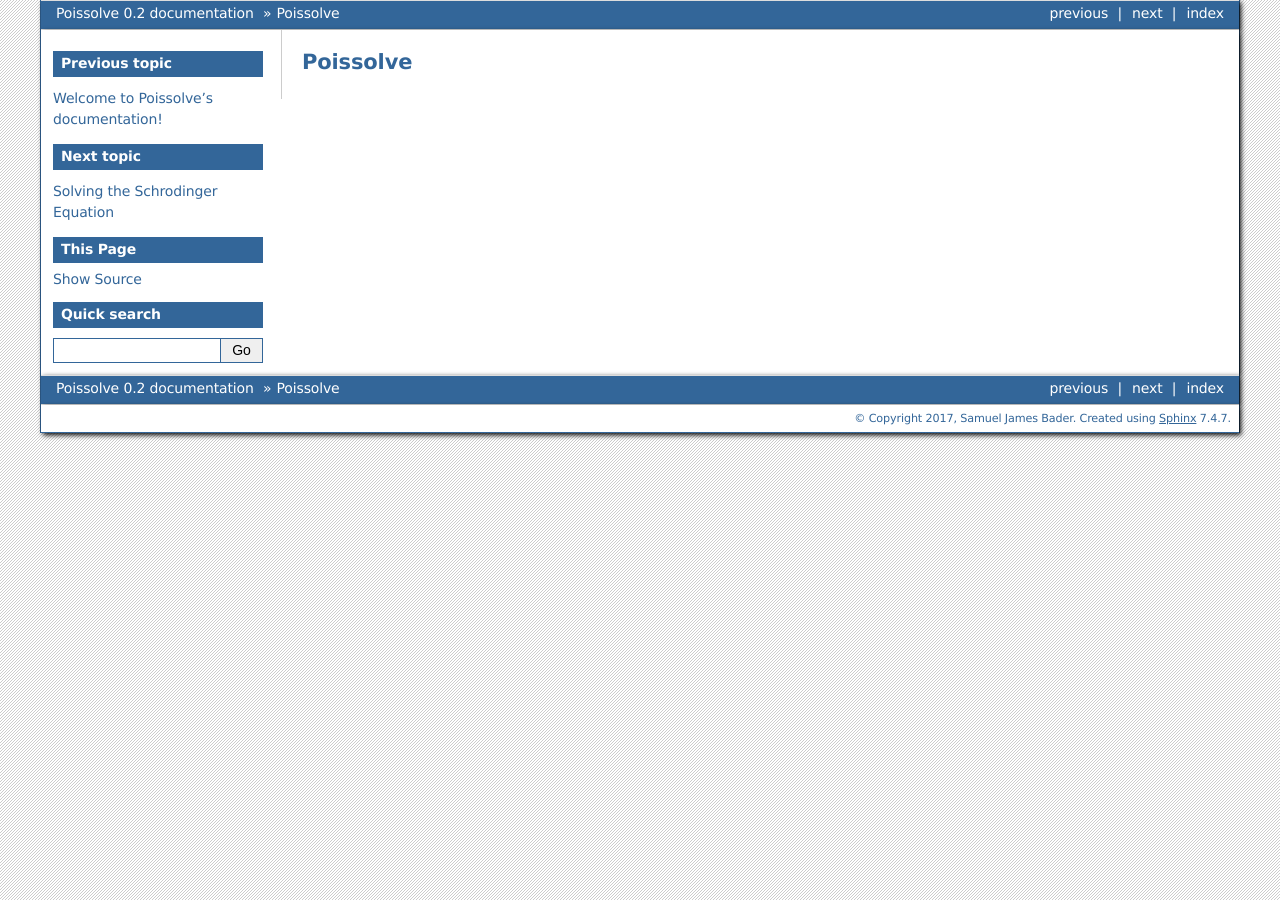
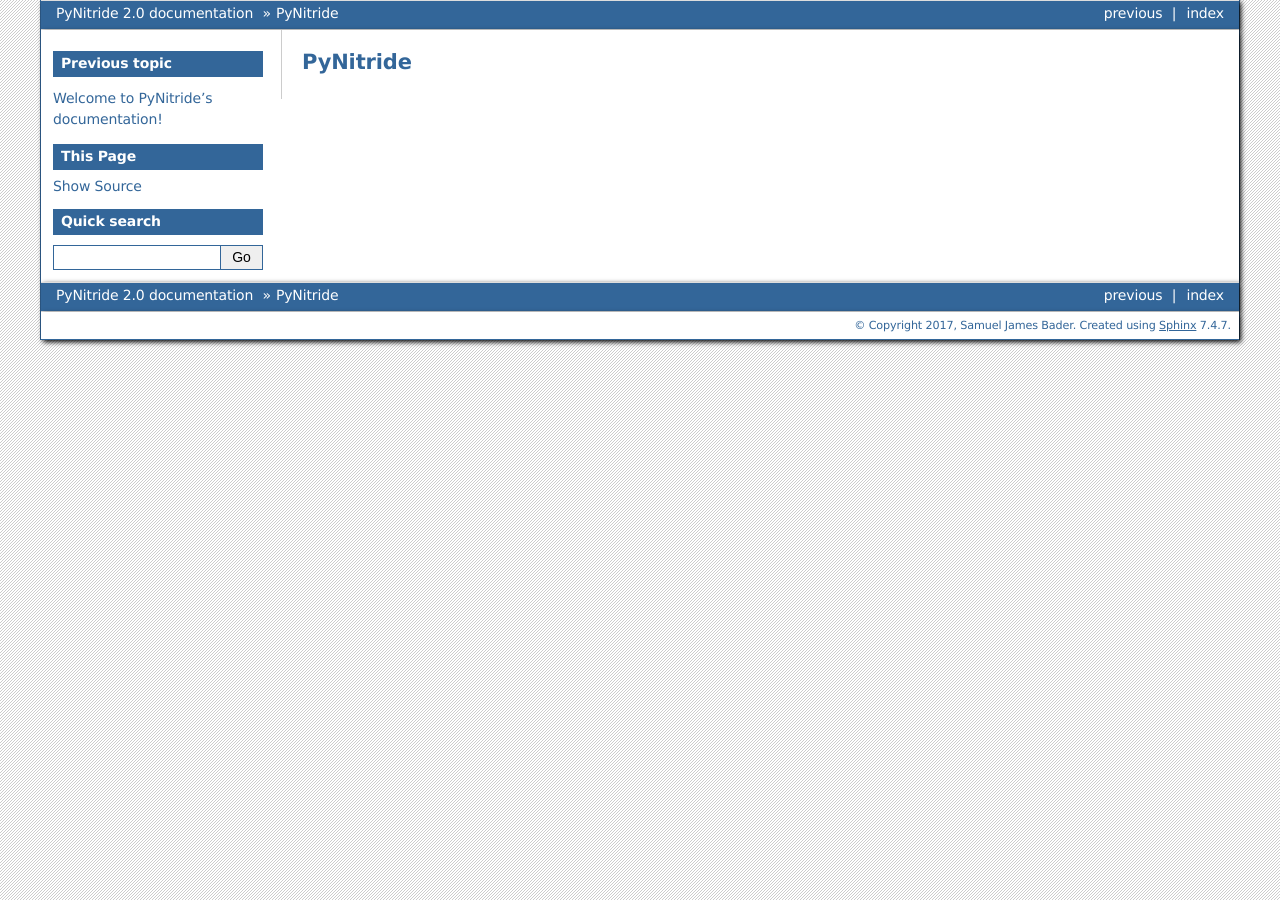
Before and after one commit to samueljamesbader/PyNitride, a Sphinx documentation site: the page built from docs/modules.rst, in a window 1280 px wide. Built offline with Sphinx 7.4.7, drawn with Linux system fonts in a browser that asks for light colours; pages that are not in the unit, such as notebooks, are missing from menus.

```diff
--- a/docs/conf.py
+++ b/docs/conf.py
@@ -1,7 +1,7 @@
 #!/usr/bin/env python3
 # -*- coding: utf-8 -*-
 #
-# Poissolve documentation build configuration file, created by
+# PyNitride documentation build configuration file, created by
 # sphinx-quickstart on Wed Jan 11 16:15:59 2017.
 #
 # This file is execfile()d with the current directory set to its
@@ -50,7 +50,7 @@ source_suffix = '.rst'
 master_doc = 'index'
 
 # General information about the project.
-project = 'Poissolve'
+project = 'PyNitride'
 copyright = '2017, Samuel James Bader'
 author = 'Samuel James Bader'
 
@@ -59,9 +59,9 @@ author = 'Samuel James Bader'
 # built documents.
 #
 # The short X.Y version.
-version = '0.2'
+version = '2.0'
 # The full version, including alpha/beta/rc tags.
-release = '0.2'
+release = '2.0'
 
 # The language for content autogenerated by Sphinx. Refer to documentation
 # for a list of supported languages.
@@ -125,7 +125,7 @@ html_theme = 'bizstyle'
 
 # The name for this set of Sphinx documents.
 # "<project> v<release> documentation" by default.
-#html_title = 'Poissolve v0.2'
+#html_title = 'PyNitride v2.0'
 
 # A shorter title for the navigation bar.  Default is the same as html_title.
 #html_short_title = None
@@ -207,7 +207,7 @@ html_static_path = ['_static']
 #html_search_scorer = 'scorer.js'
 
 # Output file base name for HTML help builder.
-htmlhelp_basename = 'Poissolvedoc'
+htmlhelp_basename = 'PyNitridedoc'
 
 # -- Options for LaTeX output ---------------------------------------------
 
@@ -229,7 +229,7 @@ latex_elements = {
 # (source start file, target name, title,
 #  author, documentclass [howto, manual, or own class]).
 latex_documents = [
-    (master_doc, 'Poissolve.tex', 'Poissolve Documentation',
+    (master_doc, 'PyNitride.tex', 'PyNitride Documentation',
      'Samuel James Bader', 'manual'),
 ]
 
@@ -259,7 +259,7 @@ latex_documents = [
 # One entry per manual page. List of tuples
 # (source start file, name, description, authors, manual section).
 man_pages = [
-    (master_doc, 'poissolve', 'Poissolve Documentation',
+    (master_doc, 'pynitride', 'PyNitride Documentation',
      [author], 1)
 ]
 
@@ -273,8 +273,8 @@ man_pages = [
 # (source start file, target name, title, author,
 #  dir menu entry, description, category)
 texinfo_documents = [
-    (master_doc, 'Poissolve', 'Poissolve Documentation',
-     author, 'Poissolve', 'One line description of project.',
+    (master_doc, 'PyNitride', 'PyNitride Documentation',
+     author, 'PyNtride', 'Everything the III-Nitride engineer needs at his/her fingertips.',
      'Miscellaneous'),
 ]
 
--- a/docs/index.rst
+++ b/docs/index.rst
@@ -1,10 +1,10 @@
-.. Poissolve documentation master file, created by
+.. PyNitride documentation master file, created by
    sphinx-quickstart on Wed Jan 11 16:15:59 2017.
    You can adapt this file completely to your liking, but it should at least
    contain the root `toctree` directive.
 
 =====================================
-Welcome to Poissolve's documentation!
+Welcome to PyNitride's documentation!
 =====================================
 
 Contents:
--- a/docs/modules.rst
+++ b/docs/modules.rst
@@ -1,7 +1,7 @@
-Poissolve
+PyNitride
 =========
 
 .. toctree::
    :maxdepth: 4
 
-   poissolve
+   pynitride
--- a/pynitride/__init__.py
+++ b/pynitride/__init__.py
@@ -2,7 +2,7 @@ import os.path
 ROOT_DIR = os.path.abspath(os.path.join(os.path.dirname(__file__),'..'))
 
 import pynitride.paramdb
-from pynitride.paramdb import ParamDB, Material, to_unit, parse, convenient_constants
-for const in convenient_constants: globals()[const]=getattr(pynitride.paramdb,const)
+#from pynitride.paramdb import ParamDB, Material, to_unit, parse, convenient_constants
+#for const in convenient_constants: globals()[const]=getattr(pynitride.paramdb,const)
 from pynitride.poissolve.mesh.structure import Mesh, SubMesh, EpiStack
 from pynitride.poissolve.mesh.functions import MaterialFunction, MidFunction, PointFunction, ConstantFunction, RegionFunction
--- a/setup.py
+++ b/setup.py
@@ -12,8 +12,6 @@ setup(
     author='Samuel James Bader',
     author_email='samuel.james.bader@gmail.com',
     description='Python utilities for 1D band diagrams and simulation',
-    #ext_modules = cythonize(["poissolve/maths/fermidiracintegral.pyx","poissolve/maths/tdma.pyx"], **ext_options),
     ext_modules = cythonize(["pynitride/poissolve/maths/cfermidiracintegral.pyx","pynitride/poissolve/maths/tdma.pyx"], **ext_options),
-    #ext_modules = cythonize(["poissolve/maths/tdma.pyx"], **ext_options),
     requires=['numpy', 'matplotlib', 'scipy', 'pytest', 'cython', 'pint']
 )
```
Also changed, not shown: docs/static_rst/parameter_database.rst (added, +88 -0 lines), docs/static_rst/units.rst (added, +8 -0 lines), docs/static_rst/solve_schrodinger.rst (renamed from docs/solve_schrodinger.rst), 8 other files.
